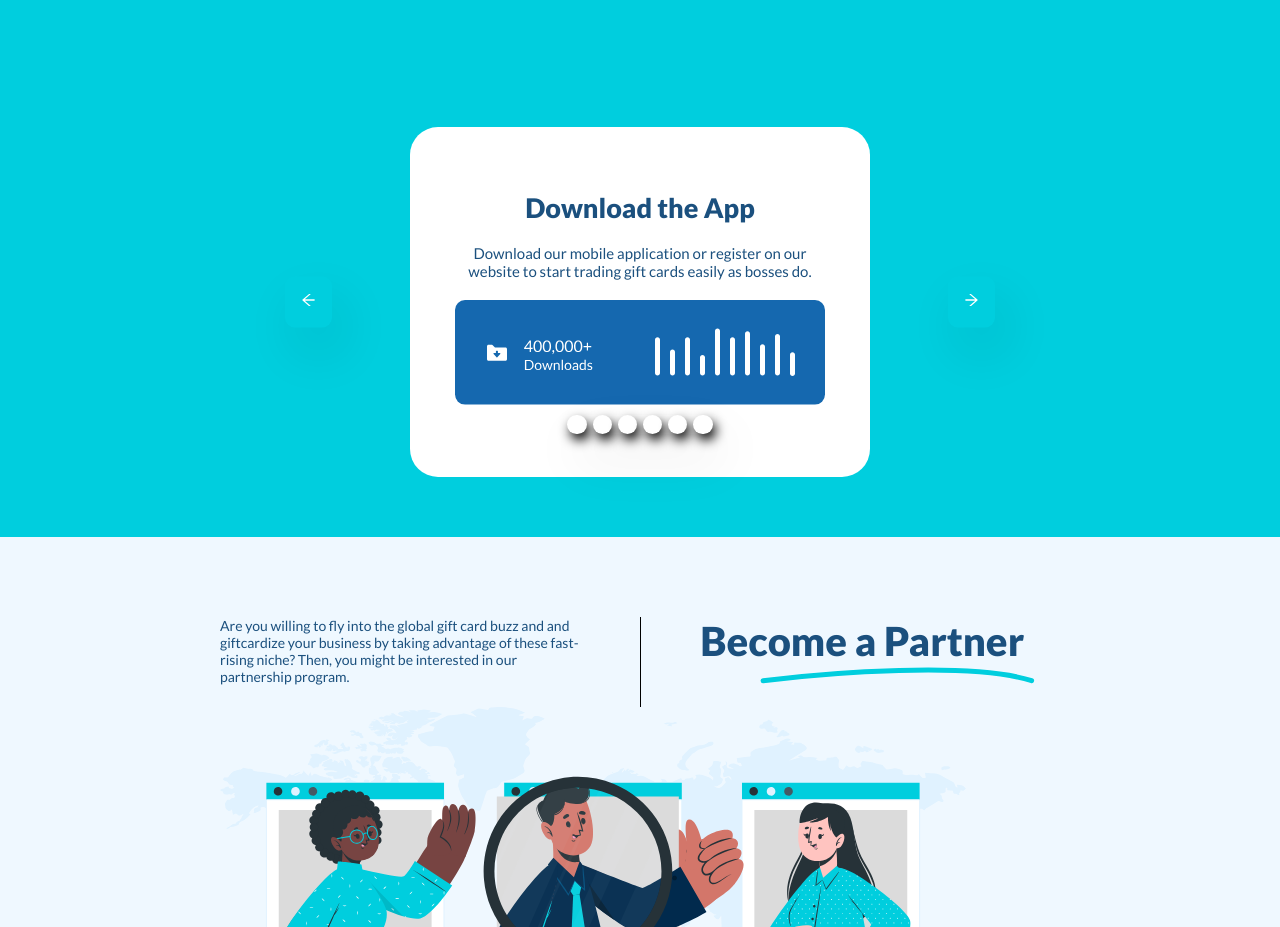
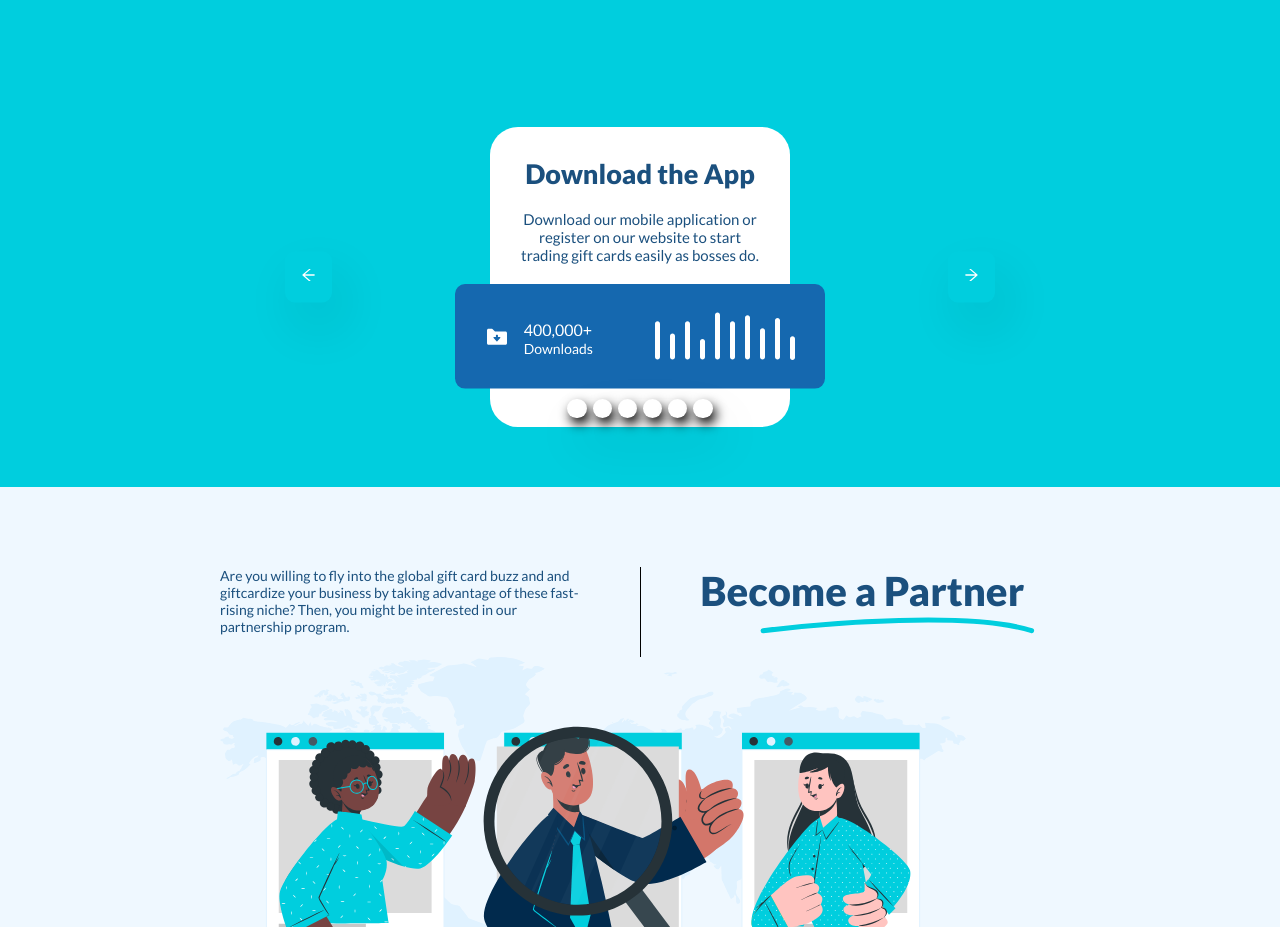
Before and after one commit to Olukayode08/Cardtonic-landing-page, a React (Create React App) app: page / in a window 1280 px wide. Shown: the part 1660-2587 px from the top of the page. Built offline with nearby package versions, Linux system fonts and the light colour scheme.

Commit message:
Footer color

```diff
--- a/src/index.css
+++ b/src/index.css
@@ -497,9 +497,9 @@ nav{
   justify-content: center;
   background: #fff;
   color: #1b507e;
-  max-width: 700px;
-  height: 350px;
-  padding: 15px 30px;
+  width: 300px;
+  height: 300px;
+  padding: 20px;
   border-radius: 28px;
 }
 .icon-heading{
```
